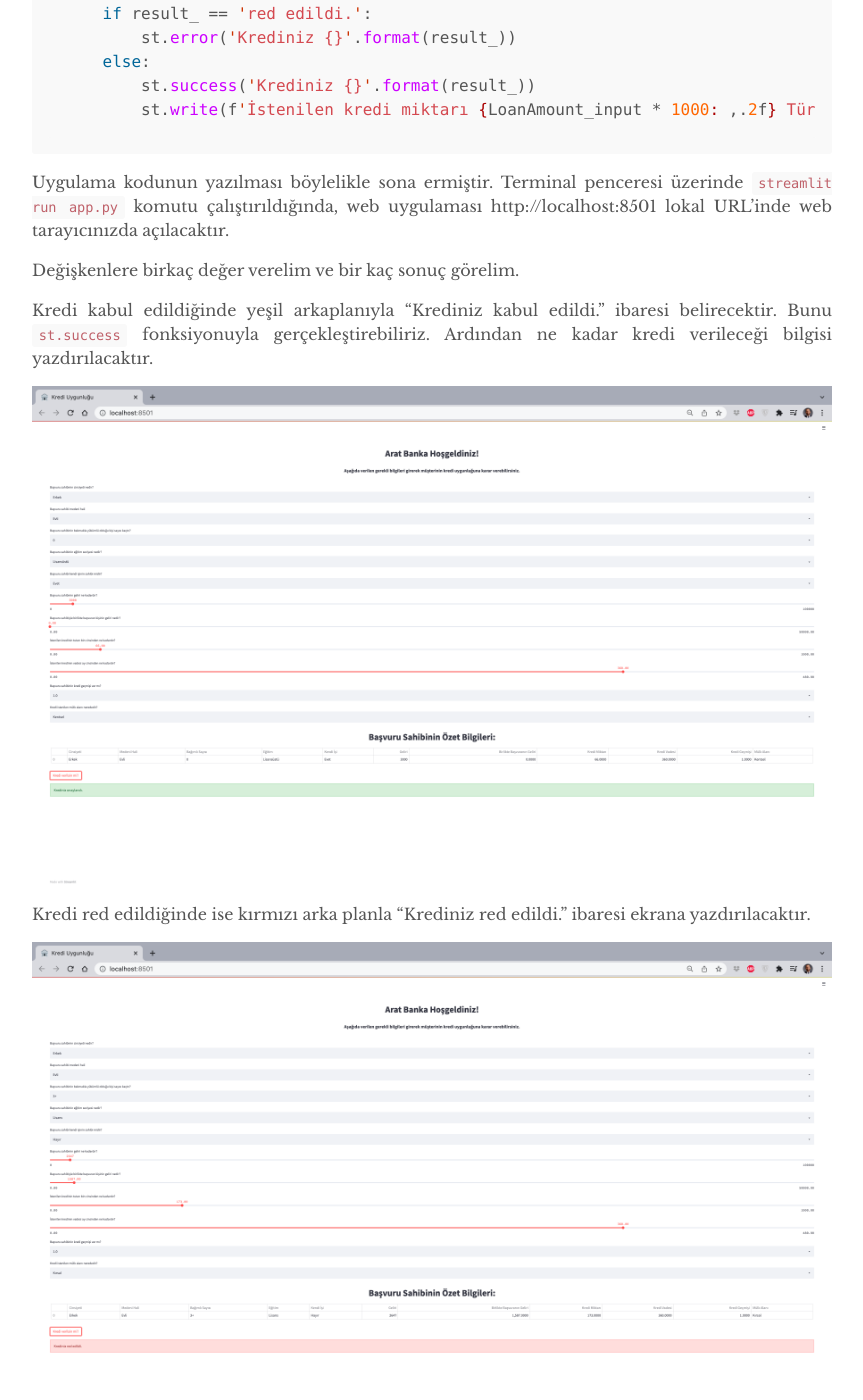
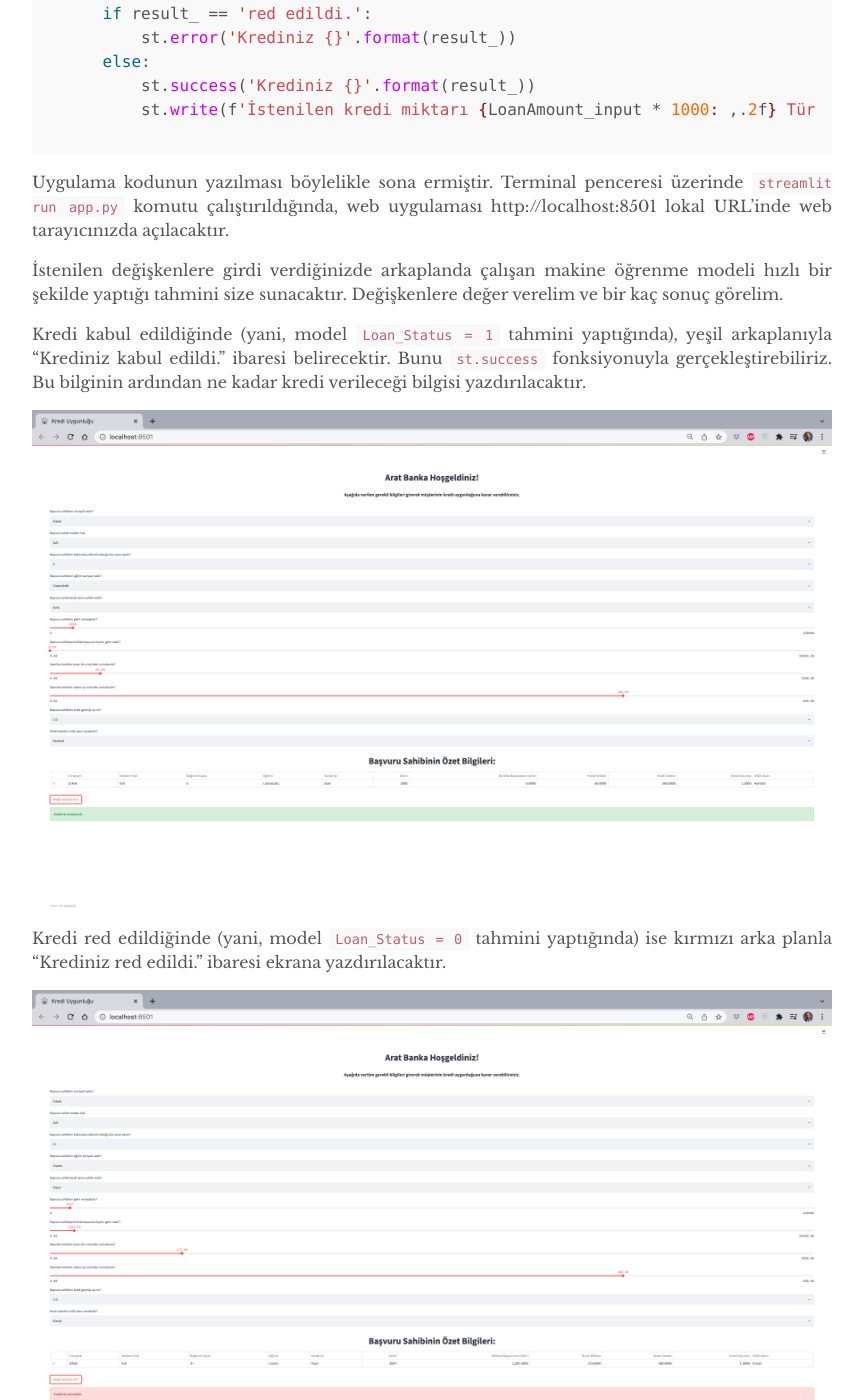
Before and after one commit to mmuratarat/turkish, a Jekyll site: the page built from _posts/2022-01-09-webapp_with_ML_model.md, in a window 1280 px wide and 1400 px high, scrolled down 20907 px. Shown: the whole window, without its empty margins (208-1071 px from the left). Built offline with Jekyll 4.4.1, drawn with Linux system fonts in a browser that asks for light colours; nearby versions of some CDN libraries; formulas are drawn with MathJax 3; comment, search, counter and statistics services are not loaded; some of the changed text lies outside the part shown.

Commit message:
Update 2022-01-09-webapp_with_ML_model.md

````diff
--- a/_posts/2022-01-09-webapp_with_ML_model.md
+++ b/_posts/2022-01-09-webapp_with_ML_model.md
@@ -643,21 +643,23 @@ if st.button('Kredi verilsin mi?'):
 
 Uygulama kodunun yazılması böylelikle sona ermiştir. Terminal penceresi üzerinde `streamlit run app.py` komutu çalıştırıldığında, web uygulaması http://localhost:8501 lokal URL’inde web tarayıcınızda açılacaktır.
 
-Değişkenlere birkaç değer verelim ve bir kaç sonuç görelim.
+İstenilen değişkenlere girdi verdiğinizde arkaplanda çalışan makine öğrenme modeli hızlı bir şekilde yaptığı tahmini size sunacaktır. Değişkenlere değer verelim ve bir kaç sonuç görelim.
 
-Kredi kabul edildiğinde yeşil arkaplanıyla "Krediniz kabul edildi." ibaresi belirecektir. Bunu `st.success` fonksiyonuyla gerçekleştirebiliriz. Ardından ne kadar kredi verileceği bilgisi yazdırılacaktır.
+Kredi kabul edildiğinde (yani, model `Loan_Status = 1` tahmini yaptığında), yeşil arkaplanıyla "Krediniz kabul edildi." ibaresi belirecektir. Bunu `st.success` fonksiyonuyla gerçekleştirebiliriz. Bu bilginin ardından ne kadar kredi verileceği bilgisi yazdırılacaktır.
 
 ![](https://github.com/mmuratarat/turkish/blob/master/_posts/images/webappML/sc8.png?raw=true)
 
-Kredi red edildiğinde ise kırmızı arka planla "Krediniz red edildi." ibaresi ekrana yazdırılacaktır.
+Kredi red edildiğinde (yani, model `Loan_Status = 0` tahmini yaptığında) ise kırmızı arka planla "Krediniz red edildi." ibaresi ekrana yazdırılacaktır.
 
 ![](https://github.com/mmuratarat/turkish/blob/master/_posts/images/webappML/sc9.png?raw=true)
 
+Bu uygulamayı daha da detaylandırmak mümkün.
+
 ## requirements.txt dosyasını oluşturma
 
-Tüm Python bağımlılıklarının (dependencies) olduğu `requirements.txt` dosyasını oluşturmak için `pipreqs` kütüphanesini kullanabiliriz. Bu kütüphane yüklü değilse, `pip3 install pipreqs` komutu ile kişisel bilgisayarınıza yükleyebilirsiniz.
+Uygulama kodunun yazımı tamamlandığında tüm Python bağımlılıklarının (dependencies) olduğu `requirements.txt` dosyasını oluşturmak için `pipreqs` kütüphanesini kullanabiliriz. Bu kütüphane yüklü değilse, `pip3 install pipreqs` komutu ile kişisel bilgisayarınıza yükleyebilirsiniz.
 
-Daha sonra bir Terminal penceresinden, app.py dosyamızın olduğu klasöre gidelim ve `pipreqs ./` komutu ile kullanılan tüm paketleri requirements isimli metin dosyasına yazdıralım:
+Daha sonra bir Terminal penceresinden, `app.py` dosyamızın olduğu klasöre gidelim ve `pipreqs ./` komutu ile kullanılan tüm paketleri requirements isimli metin dosyasına yazdıralım:
 
 ```
 (base) Arat-MacBook-Pro-2:~ mustafamuratarat$ cd Desktop/LoanPredictionApp/
````
